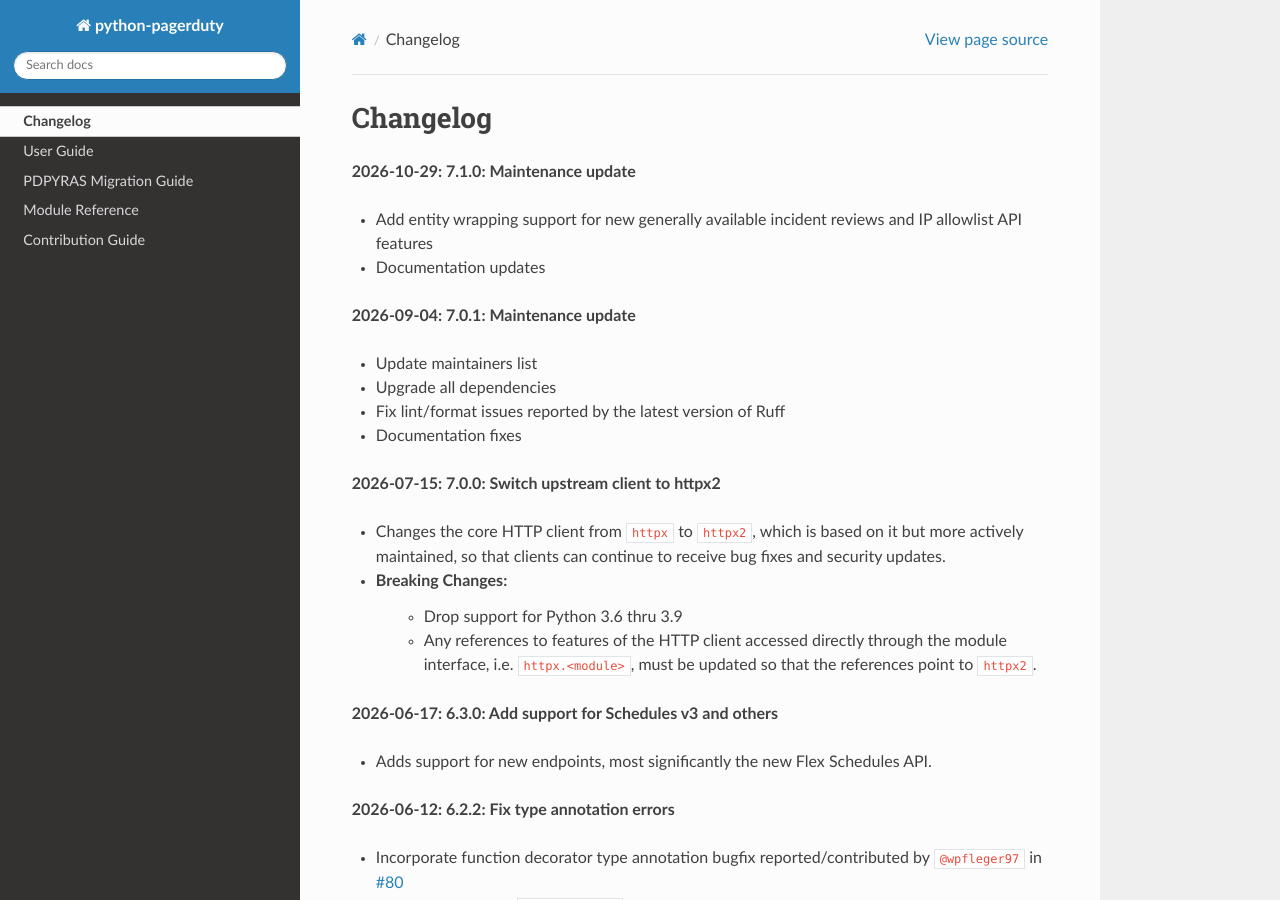
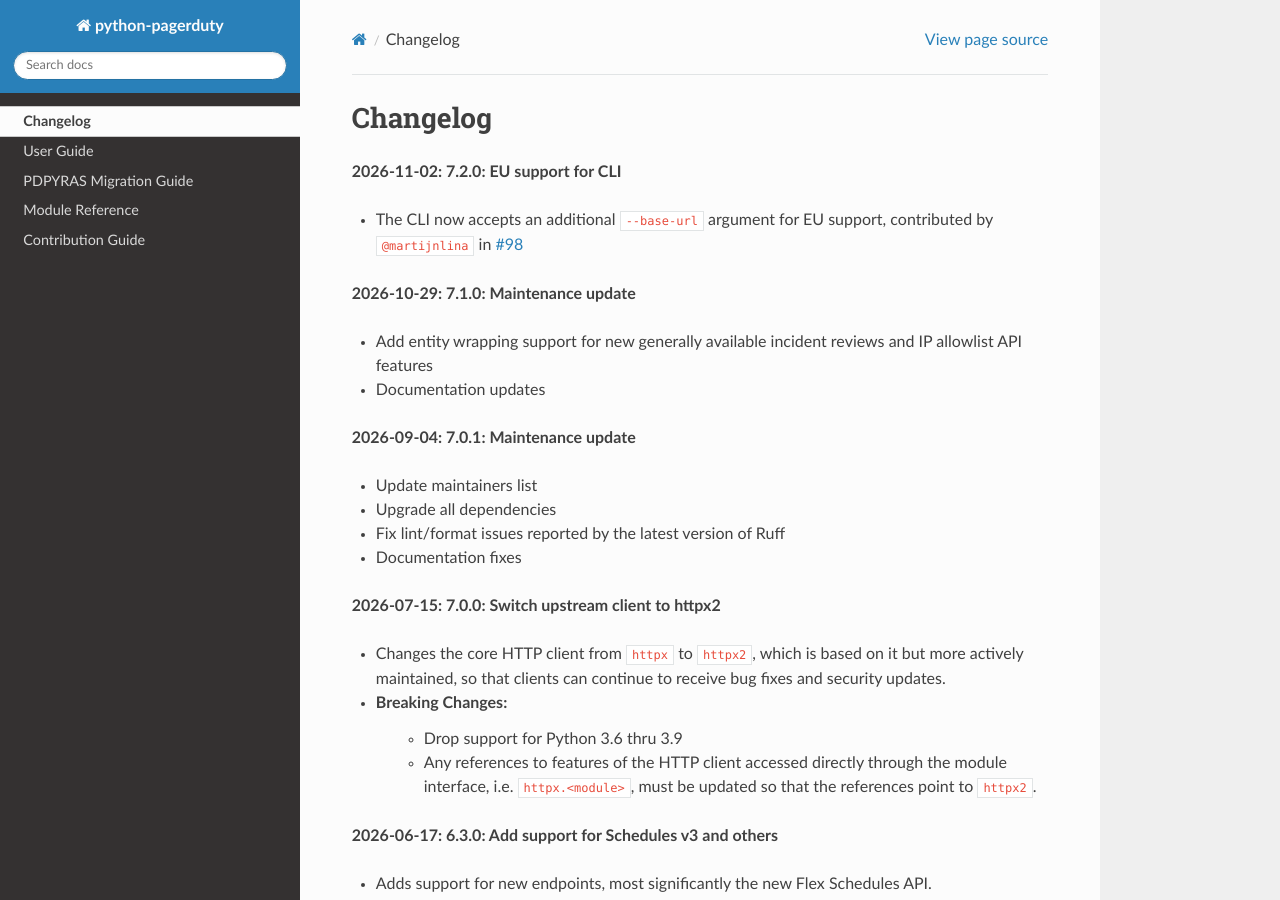
Before and after one commit to PagerDuty/python-pagerduty, a Sphinx documentation site: the page built from sphinx/source/changelog.rst, in a window 1280 px wide and 900 px high. Built offline with Sphinx 7.4.7 and the Read the Docs theme 3.1.0, drawn with Linux system fonts in a browser that asks for light colours.

Commit message:
chore: update CHANGELOG and bump version

```diff
--- a/CHANGELOG.rst
+++ b/CHANGELOG.rst
@@ -1,3 +1,7 @@
+**2026-11-02: 7.2.0: EU support for CLI**
+
+* The CLI now accepts an additional ``--base-url`` argument for EU support, contributed by ``@martijnlina`` in `#98 <https://github.com/PagerDuty/python-pagerduty/pull/98>`_
+
 **2026-10-29: 7.1.0: Maintenance update**
 
 * Add entity wrapping support for new generally available incident reviews and IP allowlist API features
--- a/pyproject.toml
+++ b/pyproject.toml
@@ -1,6 +1,6 @@
 [project]
 name = "pagerduty"
-version = "7.1.0"
+version = "7.2.0"
 description = "Clients for PagerDuty's Public APIs"
 requires-python = ">=3.10"
 dependencies = ["httpx2"]
--- a/sphinx/source/user_guide.rst
+++ b/sphinx/source/user_guide.rst
@@ -253,6 +253,9 @@
 can be done either by passing a ``base_url`` keyword argument to the
 constructor or after instantiation. Note that this base URL will depend not
 only on the service region, but also the particular API in use.
+
+When using the command line interface, set the base URL with the ``--base-url``
+argument.
 
 A few examples of how to use the EU service region:
 
```
